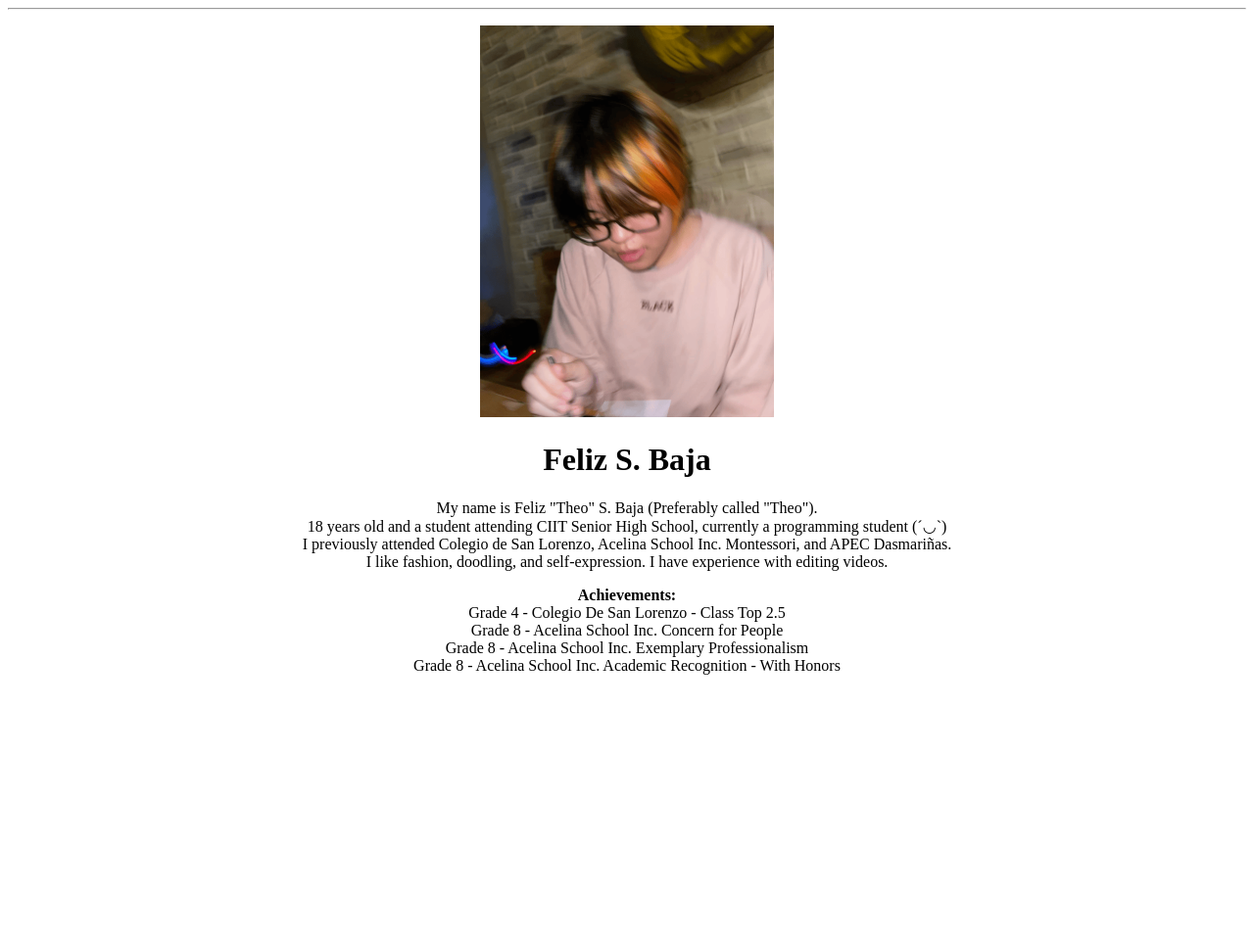
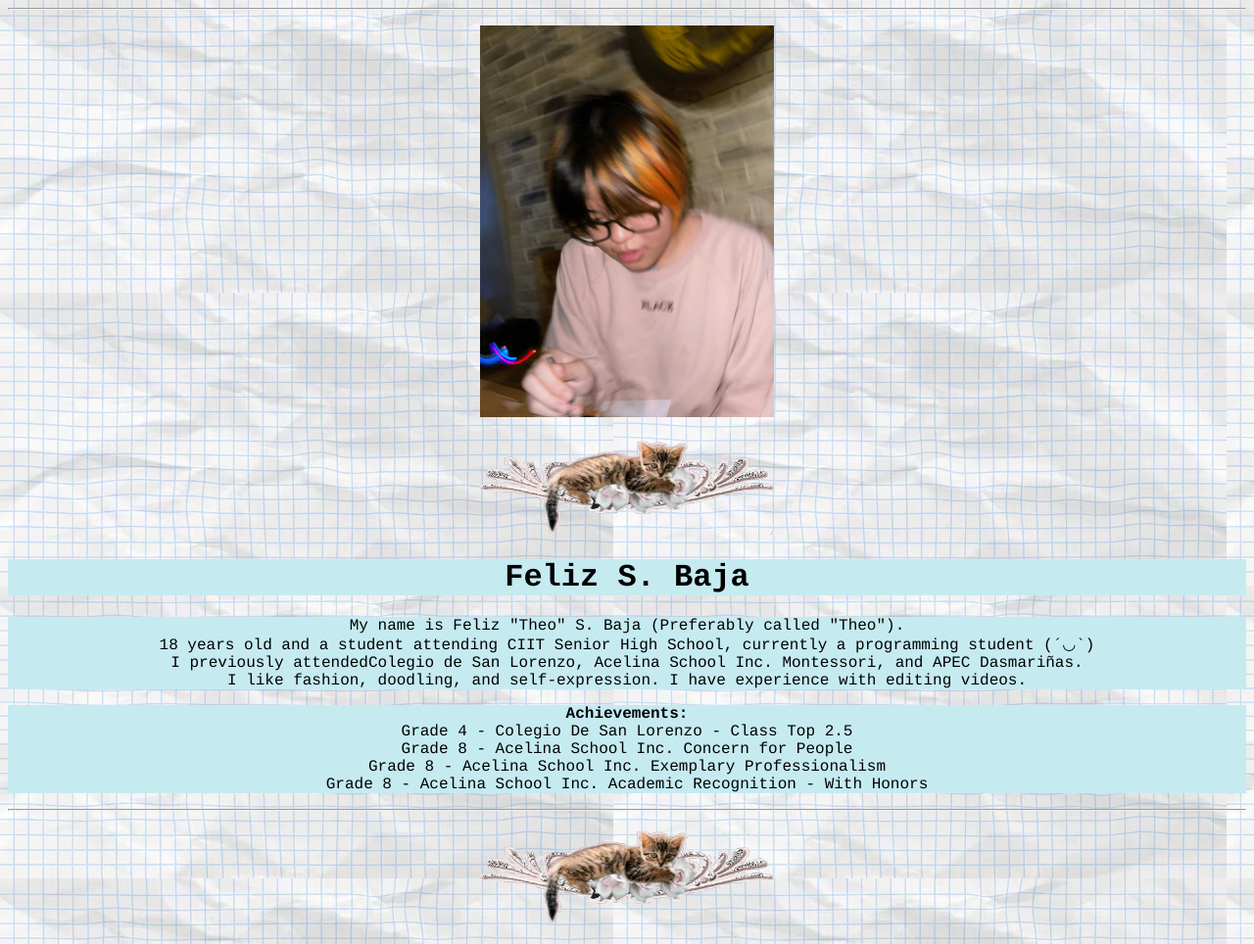
Before and after one commit to 6penc3/hshshshshshshshs, a plain HTML site: page index.html in a window 1280 px wide. Shown: the whole page at 98% size. Before the commit the page ends 800 px from the top, so only its background shows below. Drawn offline with Linux system fonts and the light colour scheme.

Commit message:
Add files via upload

```diff
--- a/index.html
+++ b/index.html
@@ -16,6 +16,11 @@
         h3 {
           text-align: center;
         }
+
+        body {
+          background-image: url('paper.png');
+        }
+
         </style>
 </head>
 <body>
@@ -25,22 +30,32 @@
 <img src="meow.png" alt="HTML5 Icon" style="width:300px;height:400px;" class="center">
 </p>
 
-<h1>Feliz S. Baja</h1>
+<p align="center">
+  <img src="kitty border.gif" alt="HTML5 Icon" style="width:300px;height:100px;" class="center">
+</p>
 
-<p align="center">
+<h1 style="background-color:#c5ebf1; font-family:courier;">Feliz S. Baja</h1>
+
+<p align="center", style="background-color:#c5ebf1; font-family:courier;" >
     My name is Feliz "Theo" S. Baja (Preferably called "Theo").<br>
     18 years old and a student attending CIIT Senior High School, currently a programming student (´◡`)<br>
-    I previously attended Colegio de San Lorenzo, Acelina School Inc. Montessori, and APEC Dasmariñas.<br>
+    I previously  attendedColegio de San Lorenzo, Acelina School Inc. Montessori, and APEC Dasmariñas.<br>
     I like fashion, doodling, and self-expression. I have experience with editing videos.
 </p>
 
-<p align="center">
+
+<p align="center", style="background-color:#c5ebf1; font-family:courier;">
     <b>Achievements:</b><br>
     Grade 4 - Colegio De San Lorenzo - Class Top 2.5<br>
     Grade 8 - Acelina School Inc. Concern for People<br>
     Grade 8 - Acelina School Inc. Exemplary Professionalism<br>
     Grade 8 - Acelina School Inc. Academic Recognition - With Honors
 </p>
+<hr>
+
+<p align="center">
+  <img src="kitty border.gif" alt="HTML5 Icon" style="width:300px;height:100px;" class="center">
+</p>
 
 </body>
 </html>
```
Also changed, not shown: kitty border.gif (added), paper.png (added).
